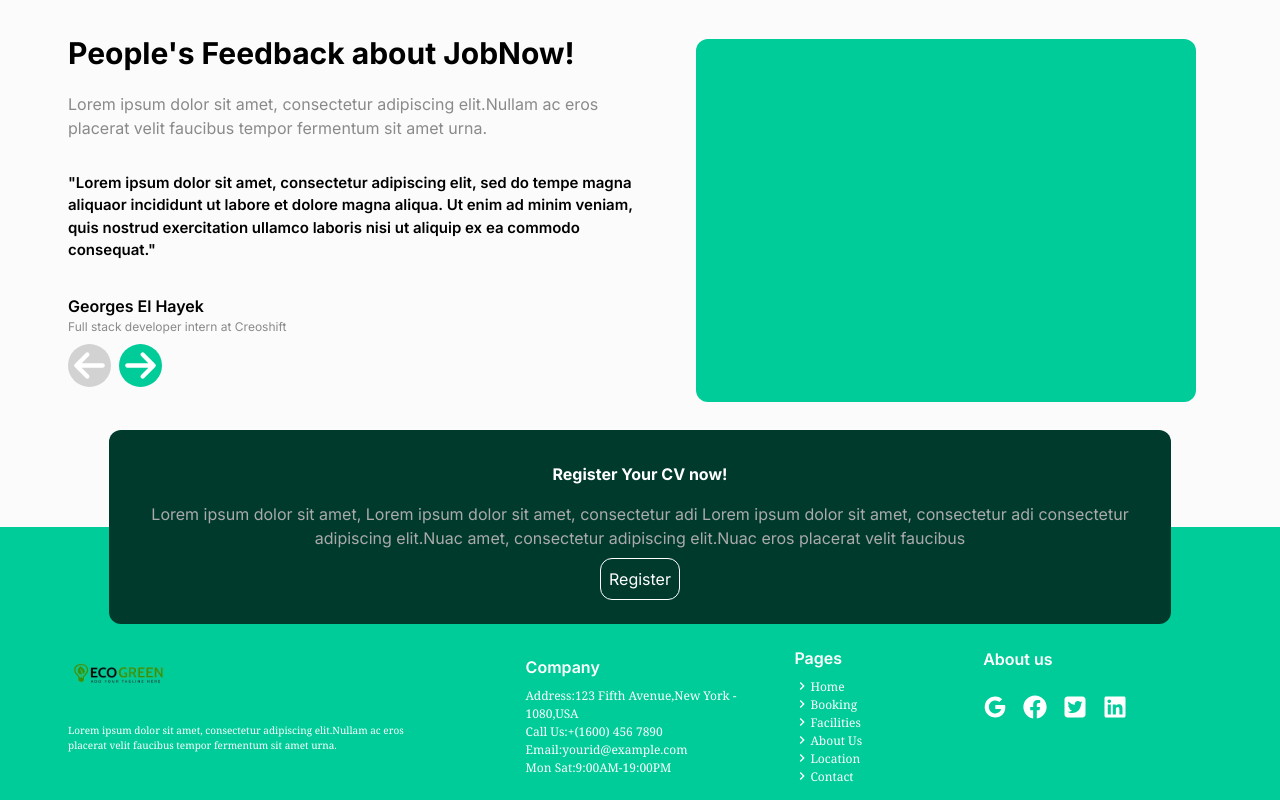
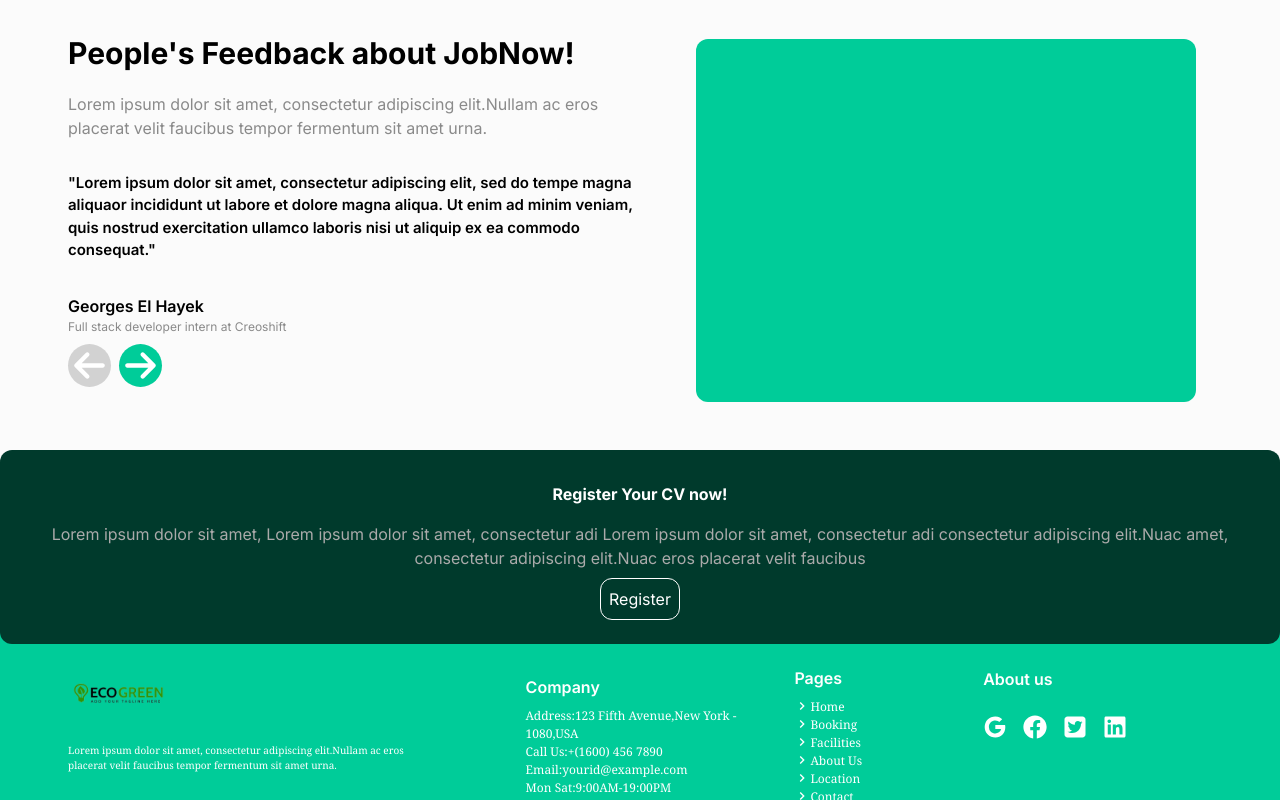
Before and after one commit to Georgeshayek/designpage, a Next.js app: page / in a window 1280 px wide. Shown: the part 2712-3512 px from the top of the page. Built offline with nearby package versions, Linux system fonts and the light colour scheme.

Commit message:
css review

```diff
--- a/src/app/page.js
+++ b/src/app/page.js
@@ -13,7 +13,7 @@ export default function Home() {
         <Work/>
         <Popular/>
       	<div className="bg-[#fbfbfb]">
-        <div className="container mx-auto py-12 pb-[100px] px-[68px]">
+        <div className="container mx-auto py-12 pb-[120px] px-[68px]">
 
         <Recently/>
         <Feedback/>
--- a/src/components/Footer/footer.js
+++ b/src/components/Footer/footer.js
@@ -11,13 +11,13 @@ const Footer=()=>{
     return(
         <div className="bg-[#00cc99] relative">
 
-            <div className="   flex items-center justify-center   ">
-            <div className=" absolute    bg-[#003a2c]  lg:w-[83%] max-lg:w-[90%] max-lg:p-2 p-6 rounded-xl ">
-            <div className="container mx-auto">
+            <div className="   flex items-center justify-center mx-[100px] ">
+            <div className=" absolute  bg-[#003a2c] container  max-lg:p-2 p-6 rounded-xl ">
+
                 <h1 className='font-bold text-white text-center py-2 '> Register Your CV now! </h1>
-                <p className="text-[#aaaaaa] text-center py-2 max-lg:text-[10px]">Lorem ipsum dolor sit amet, Lorem ipsum dolor sit amet, consectetur adi Lorem ipsum dolor sit amet, consectetur adi consectetur adipiscing elit.Nuac  amet, consectetur adipiscing elit.Nuac eros placerat velit faucibus </p>
+                <p className="text-[#aaaaaa] text-center py-2 lg:mx-4 max-lg:text-[10px]">Lorem ipsum dolor sit amet, Lorem ipsum dolor sit amet, consectetur adi Lorem ipsum dolor sit amet, consectetur adi consectetur adipiscing elit.Nuac  amet, consectetur adipiscing elit.Nuac eros placerat velit faucibus </p>
                <div className="flex justify-center"> <button className="bg-transparent border border-white p-2 rounded-xl text-white">Register</button></div>
-          </div></div></div>
+          </div></div>
 
                     <div className="container mx-auto py-24 px-[68px] ">
                         <div className="grid grid-cols-5 max-lg:grid-cols-2 ">
```
